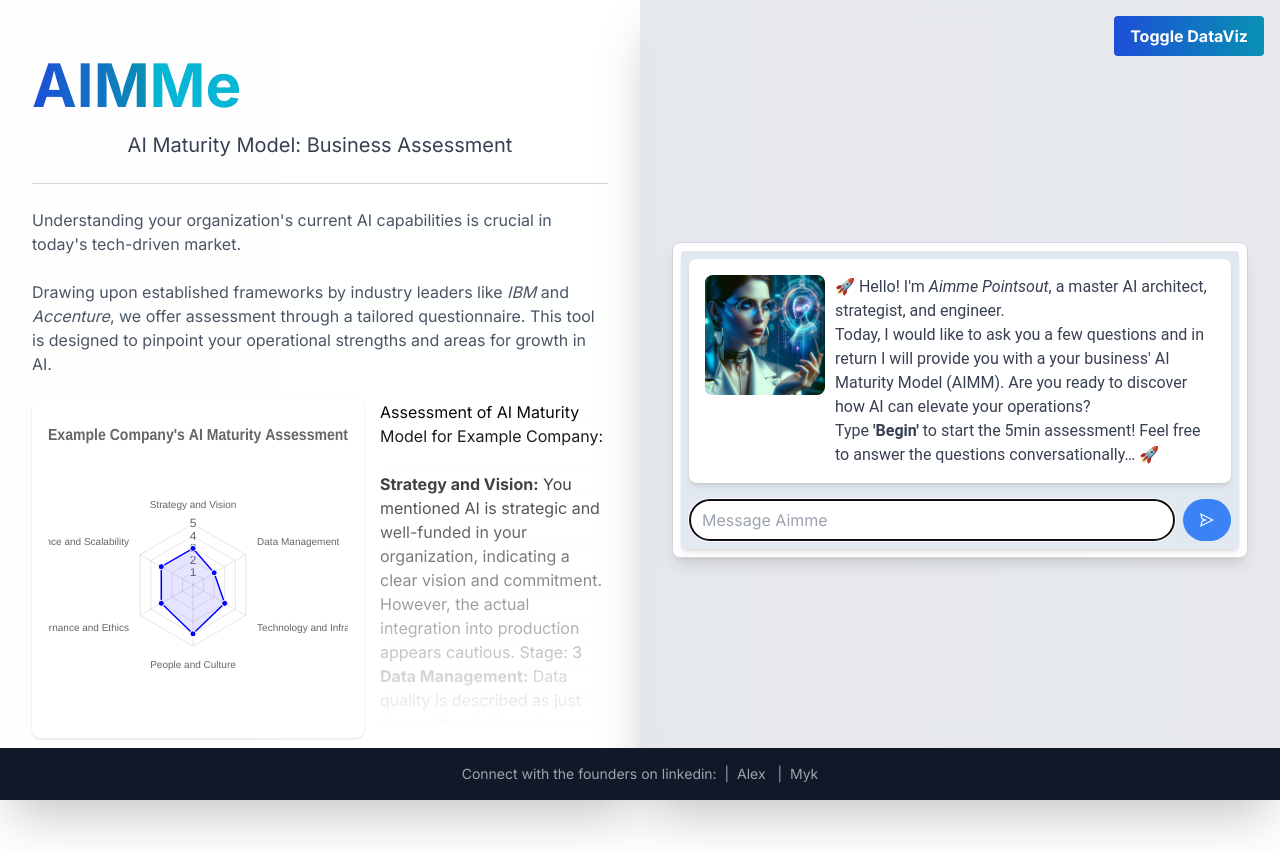
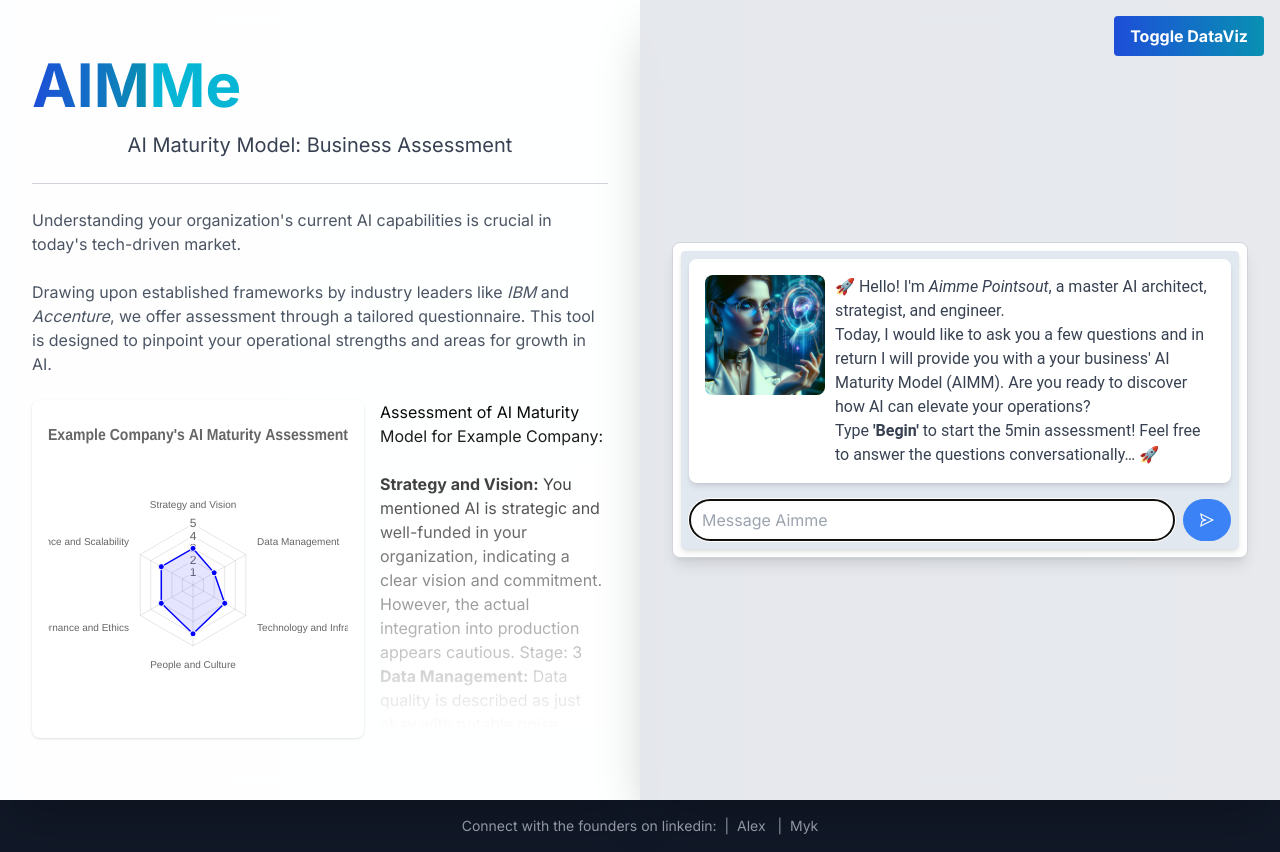
Before and after one commit to screwyforcepush/AIMM, a Next.js app: page / in a window 1280 px wide. Before the commit the page ends 800 px from the top, so only its background shows below. Built offline with nearby package versions, Linux system fonts and the light colour scheme.

Commit message:
aggregate analytics

```diff
--- a/app/page.tsx
+++ b/app/page.tsx
@@ -92,7 +92,8 @@ export default function Home() {
         </button>
         {showDataViz && <DataViz />}
       </main>
-<footer className="absolute bottom-0 w-full py-4 bg-gray-900 text-gray-400 text-center text-sm">        Connect with the founders on linkedin:&nbsp;&nbsp;|&nbsp;&nbsp;
+      <footer className="w-full py-4 bg-gray-900 text-gray-400 text-center text-sm">
+        Connect with the founders on linkedin:&nbsp;&nbsp;|&nbsp;&nbsp;
         <a
           href="https://www.linkedin.com/in/alexsavagedata/"
           target="_blank"
--- a/app/ui/high-level-analytics/AggregateAnalytics.tsx
+++ b/app/ui/high-level-analytics/AggregateAnalytics.tsx
@@ -10,6 +10,9 @@ const AggregateAnalytics: React.FC<AggregateAnalyticsProps> = ({ aggregateStatis
     { name: 'Message Count', value: Math.round(aggregateStatistics.message_count), icon: '💬' },
     { name: 'Engagement Duration', value: Math.round(aggregateStatistics.engagement_duration / 60), suffix: ' mins', icon: '⏳', bar: 5 },
     { name: 'Engagement Cost', value: Number((aggregateStatistics.tokens / 80000).toFixed(2)), prefix: '$', icon: '💰', bar: 1 },
+    { name: 'Cognitive Load', value: aggregateStatistics.cognitive_load, icon: '🧠' },
+    { name: 'Sentiment', value: aggregateStatistics.sentiment, icon: '😐' },
+    { name: 'Engagement', value: aggregateStatistics.engagement, icon: '🔥' },
 // TODO rest of metrics
   ];
     return (
```
